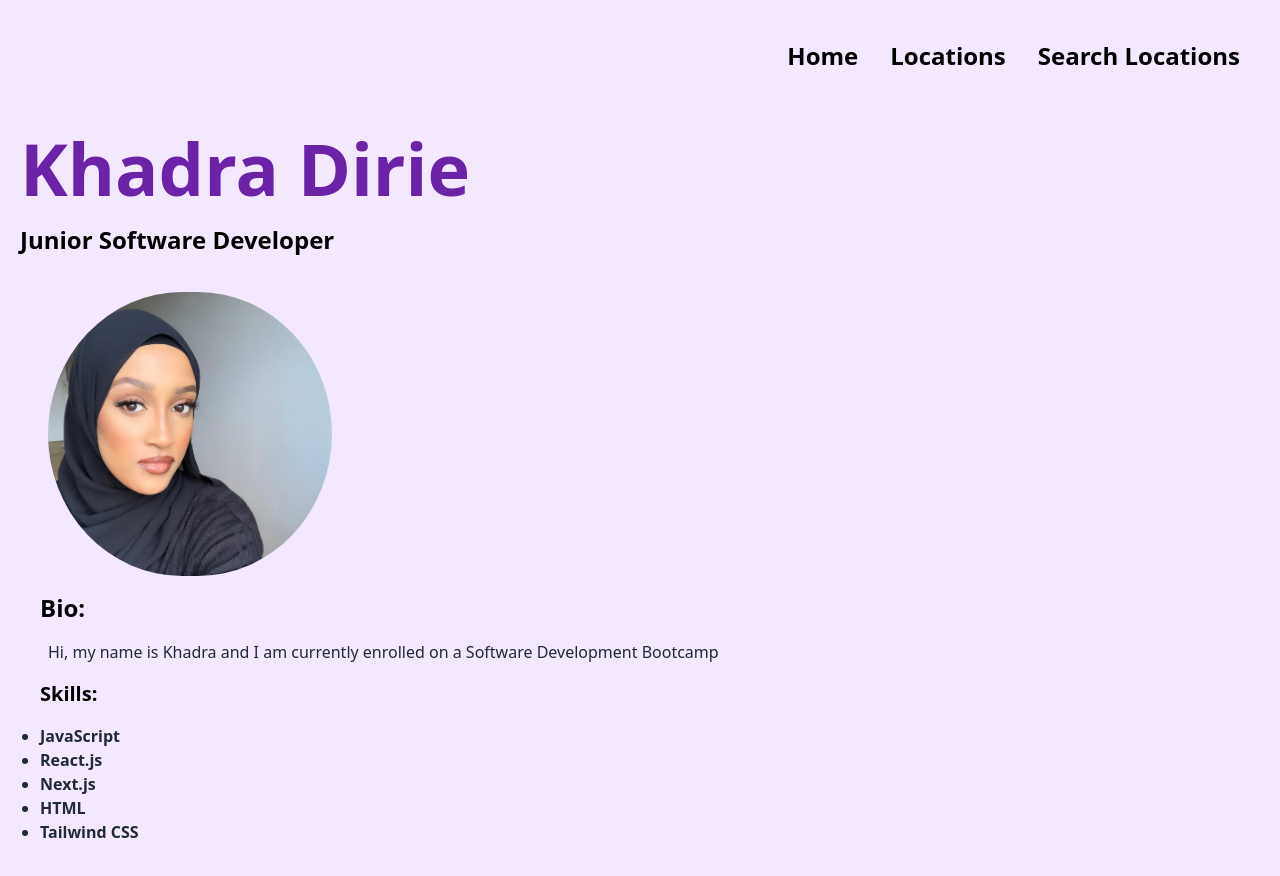
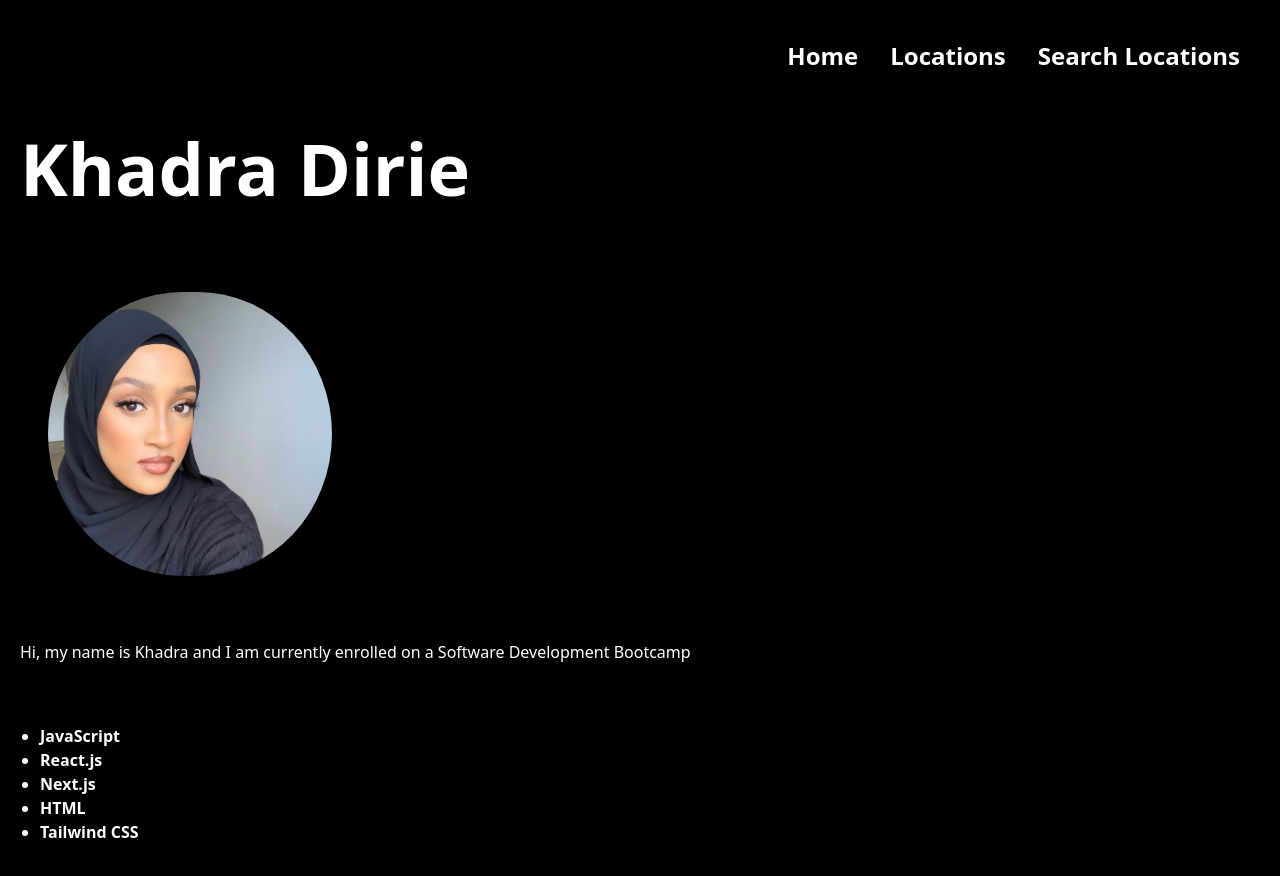
Before and after one commit to KhadraDirie/bootcamp-project, a Next.js app: page / in a window 1280 px wide. Shown: the top 876 px of the page. Before the commit the page ends 844 px from the top, so only its background shows below. Built offline with nearby package versions, Linux system fonts and the light colour scheme.

Commit message:
adjust imgs, style up with css

```diff
--- a/components/Homepage/Bio.js
+++ b/components/Homepage/Bio.js
@@ -3,8 +3,8 @@ import React from "react";
 
 function Bio(props) {
   return (
-    <div className="ml-10 px-2">
-      <h1 className=" font-medium text-gray-800 ">{props.mybio}</h1>
+    <div className="mb-5 ml-5 mr-5">
+      <h1 className=" font-medium text-white ">{props.mybio}</h1>
     </div>
 
   )
--- a/components/Homepage/Hero.js
+++ b/components/Homepage/Hero.js
@@ -6,7 +6,7 @@ import React from 'react'
 function Hero(props) {
   return (
     <div>
-      <h1 className='text-7xl justify-start m-5 text-purple-800 font-bold' >{props.name}</h1>
+      <h1 className='text-7xl justify-start m-5 text-white font-bold' >{props.name}</h1>
 
       <h2 className='text-2xl m-5  font-semibold'>{props.title}</h2>
       <div className='img'>
--- a/components/Homepage/Navbar.js
+++ b/components/Homepage/Navbar.js
@@ -8,9 +8,9 @@ function Navbar() {
     <div className="bg-blue-500" >
        <nav>
         <ul className="flex ml-4  p-6 text-2xl justify-end ">
-       <li><Link className="inline-block p-4 font-bold text-black hover:text-gray-500" href="/Home">Home</Link></li>
-        <li><Link className="inline-block p-4 font-bold text-black  hover:text-gray-500" href="/Locations">Locations</Link></li>
-        <li><Link className="inline-block p-4 font-bold text-black  hover:text-gray-500" href="/Search Locations">Search Locations</Link></li>
+       <li><Link className="inline-block p-4 font-bold text-white hover:text-gray-500" href="/Home">Home</Link></li>
+        <li><Link className="inline-block p-4 font-bold text-white  hover:text-gray-500" href="/locations-page">Locations</Link></li>
+        <li><Link className="inline-block p-4 font-bold text-white hover:text-gray-500" href="/search-locations">Search Locations</Link></li>
 
         </ul>
       </nav>
--- a/components/Homepage/Skills.js
+++ b/components/Homepage/Skills.js
@@ -15,7 +15,7 @@ function Skills(props) {
 
       <ul>
         {skills.map(skill => (
-          <li className='text-gray-800 font-semibold list-outside ml-10 list-disc ' key={skill}>{skill}</li>
+          <li className='text-white font-semibold list-outside ml-10 list-disc ' key={skill}>{skill}</li>
         ))}
       </ul>
     );
--- a/components/locations/locations-grid/index.js
+++ b/components/locations/locations-grid/index.js
@@ -1,23 +1,21 @@
-import LocationItem from "./location-item"
-import { locations } from "../components/locations/locations-grid/locations";
+import React from "react";
+import LocationItem from "./location-item";
+import { locations } from "./locations";
+
 
 
 function LocationsGrid() {
+  return (
 
-
-
-
-    return (
-
-      <div className="w-full grid grid-cols-3 gap-4">
+       <div className="w-full grid grid-cols-3 gap-4">
         {locations.map((location) =>(
-            <LocationItem
-            title={locations.title}
-            date = {locations.date}
-            imgUrl = {locations.imgUrl}/>
+           <LocationItem
+            title={location.title}
+            date = {location.date}
+            imgUrl = {location.imgUrl}
+            />
         ))}
-      </div>
-
+    </div>
   )
 }
 
--- a/components/locations/locations-grid/location-item.js
+++ b/components/locations/locations-grid/location-item.js
@@ -1,38 +1,29 @@
-import {useState } from "react";
-import { locations } from "./locations";
 
 
-function LocationItem({title,date,imgUrl}) {
-  const [likes, setLikes] = useState(0)
+import { useState } from "react";
+import { Header } from "next/dist/lib/load-custom-routes";
 
-  const handleIncrementLike = () => {
-    let newValue = likes + 1;
-    let details = {
-      title: title,
-      date: date,
-      imgUrl:imgUrl,
-      likes: newValue
+export default function LocationItem({ title,date,imgUrl }) {
+    const [likes, setLikes] = useState(0);
+
+    const handleLike = () => {
+        let newLikes = likes + 1;
+        setLikes(newLikes);
     }
 
-    onLike(details);
+    return (
 
-    setLikes(newValue);
-  }
-    return (
-    <div className="p-4">
-        <img src={locations.imgUrl}/>
-        <p>{locations.title}</p>
-        <p>{locations.date}</p>
-        <p>{likes} likes</p>
-
-
-        <button
-          className = "bg-green-900 text-white px-3 py-1"
-          onClick={handleIncrementLike}>Like</button>
-
-
-//     </div>
-  )
+        <div className="border rounded-lg p-4">
+            <img src={imgUrl} className="rounded-lg" />
+            <h3 className="text-xl font-medium">{title}</h3>
+            <p className="text-gray-700">{date}</p>
+            <button
+                onClick={handleLike}
+                type="button"
+                className="bg-gray-500 px-2 py-1 rounded text-white"
+            >
+                Like ({likes} likes)
+            </button>
+        </div>
+    )
 }
-
-export default LocationItem
--- a/components/locations/locations-grid/locations.js
+++ b/components/locations/locations-grid/locations.js
@@ -1,5 +1,4 @@
 export const locations = [
-
     {
       id: "Paris",
       title: "Paris",
@@ -18,4 +17,4 @@ export const locations = [
       date: "September 2022",
       imgUrl: "/assets/nyc.jpg"
     }
-    ]
+  ];
--- a/pages/index.js
+++ b/pages/index.js
@@ -26,6 +26,10 @@ export default function Home() {
       <h1 className="text-xl font-semibold ml-10 underline-offset-4">Skills:</h1>
       <Skills />
 
+      <a href="/locations-page">
+        Go To Locations Page
+      </a>
+
       {/* <div>
           <button
               className="bg-blue-500 px-2 py-1 rounded"
--- a/pages/locations-page.js
+++ b/pages/locations-page.js
@@ -1,12 +1,29 @@
 import React from 'react'
+import Link from 'next/link'
+import LocationsGrid from '../components/locations/locations-grid'
 
 function LocationsPage() {
   return (
     <div>
-       <div className="bg-green-500">
+    <div>
+       <nav>
+        <ul className="flex ml-4  p-6 text-2xl justify-end">
+       <li><Link className="inline-block p-4 font-bold text-white hover:text-gray-500" href="/Home">Home</Link></li>
+        <li><Link className="inline-block p-4 font-bold text-white  hover:text-gray-500" href="/locations-page">Locations</Link></li>
+        <li><Link className="inline-block p-4 font-bold text-white  hover:text-gray-500" href="/search-locations">Search Locations</Link></li>
+        </ul>
+      </nav>
+      </div>
+
+
+    <div className='text-5xl text-white'>
         Locations
-        </div>
     </div>
+
+    <div>
+        <LocationsGrid />
+    </div>
+  </div>
   )
 }
 
--- a/styles/globals.css
+++ b/styles/globals.css
@@ -4,5 +4,5 @@
 @tailwind utilities;
 
 *{
-    background-color: rgb(243 232 255);
+    background-color: black;
 }
```
Lines whose indentation alone changed are shown as unchanged.
